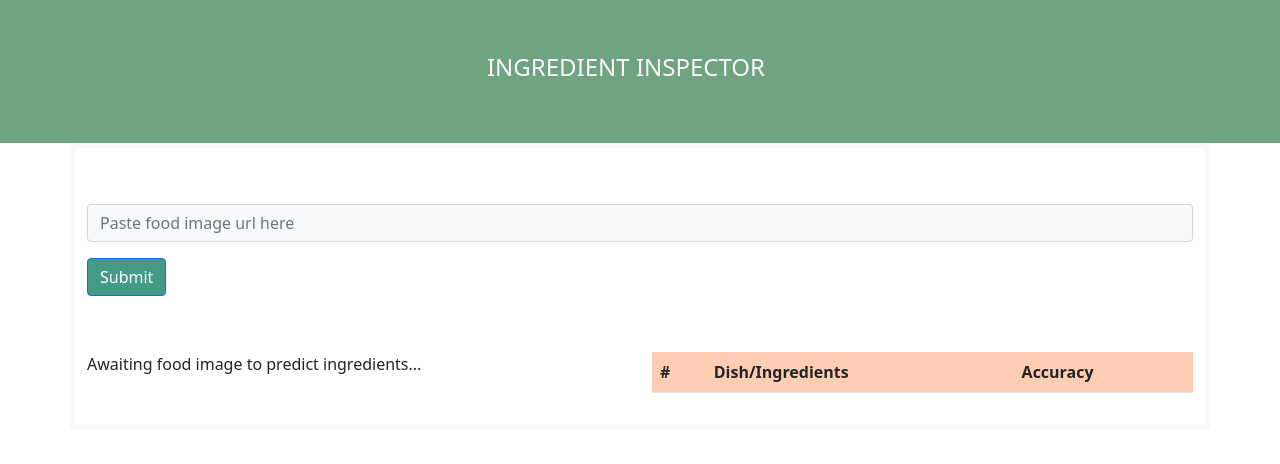
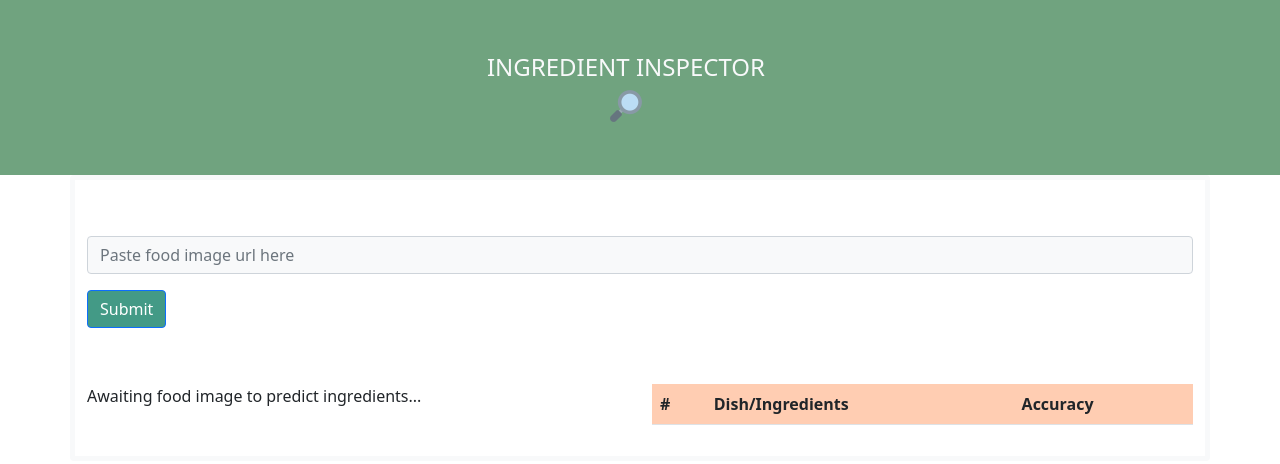
Before and after one commit to rachjiang/Ingredient-Inspector, a React (Create React App) app in the folder frontend/: page / in a window 1280 px wide. Shown: the top 464 px of the page. Built offline with nearby package versions, Linux system fonts and the light colour scheme.

Commit message:
added image to header

```diff
--- a/frontend/src/App.js
+++ b/frontend/src/App.js
@@ -1,5 +1,6 @@
 import { useState } from 'react';
 import { Container, Stack, Navbar } from 'react-bootstrap';
+import magnify from './magnify.png';
 
 import SearchImage from './SearchImage';
 import Output from './Output';
@@ -11,10 +12,15 @@ const [imageToPredict, setImageToPredict] = useState("");
 
   return (
     <div>
-      <Navbar className='py-5 text-center' style={{backgroundColor: '#70A37F'}} navbarscroll='true'
-      >
+      <Navbar className='py-5 text-center'
+        style={{backgroundColor: '#70A37F'}}
+        navbarscroll='true'>
         <Container className="nav justify-content-center">
-        <Navbar.Brand className='text-light display' href="/"><h4>INGREDIENT INSPECTOR</h4></Navbar.Brand>
+          <Navbar.Brand className='text-light display'
+            href="/">
+            <h4>INGREDIENT INSPECTOR</h4>
+            <img src={magnify} alt=""/>
+          </Navbar.Brand>
         </Container>
       </Navbar>
       <Container className='border border-light border-5 rounded'>
```
Also changed, not shown: frontend/src/magnify.png (added).
